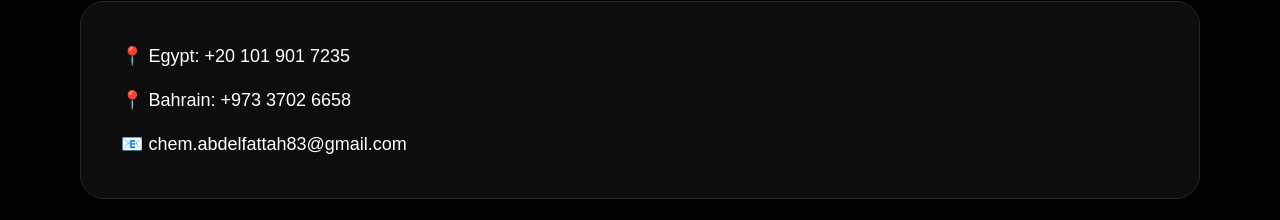
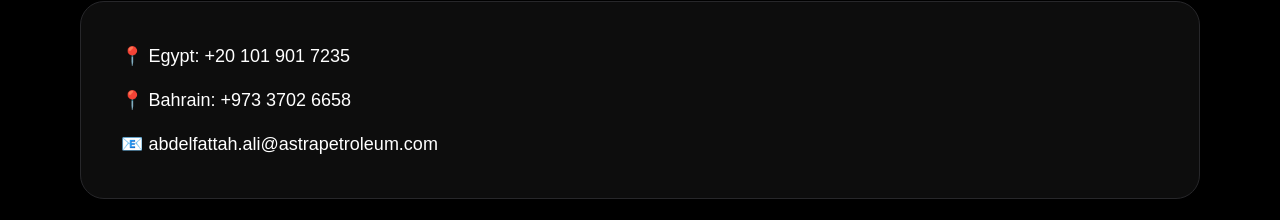
Before and after one commit to chemabdelfattah83/executive-portfolio, a Next.js app: page / in a window 1280 px wide. Shown: the part 1515-1735 px from the top of the page. Built offline with nearby package versions, Linux system fonts and the light colour scheme.

Commit message:
final update

```diff
--- a/app/page.tsx
+++ b/app/page.tsx
@@ -130,7 +130,7 @@
 
           <p>📍 Egypt: +20 101 901 7235</p>
           <p>📍 Bahrain: +973 3702 6658</p>
-          <p>📧 chem.abdelfattah83@gmail.com</p>
+          <p>📧 abdelfattah.ali@astrapetroleum.com</p>
 
         </div>
       </section>
```
